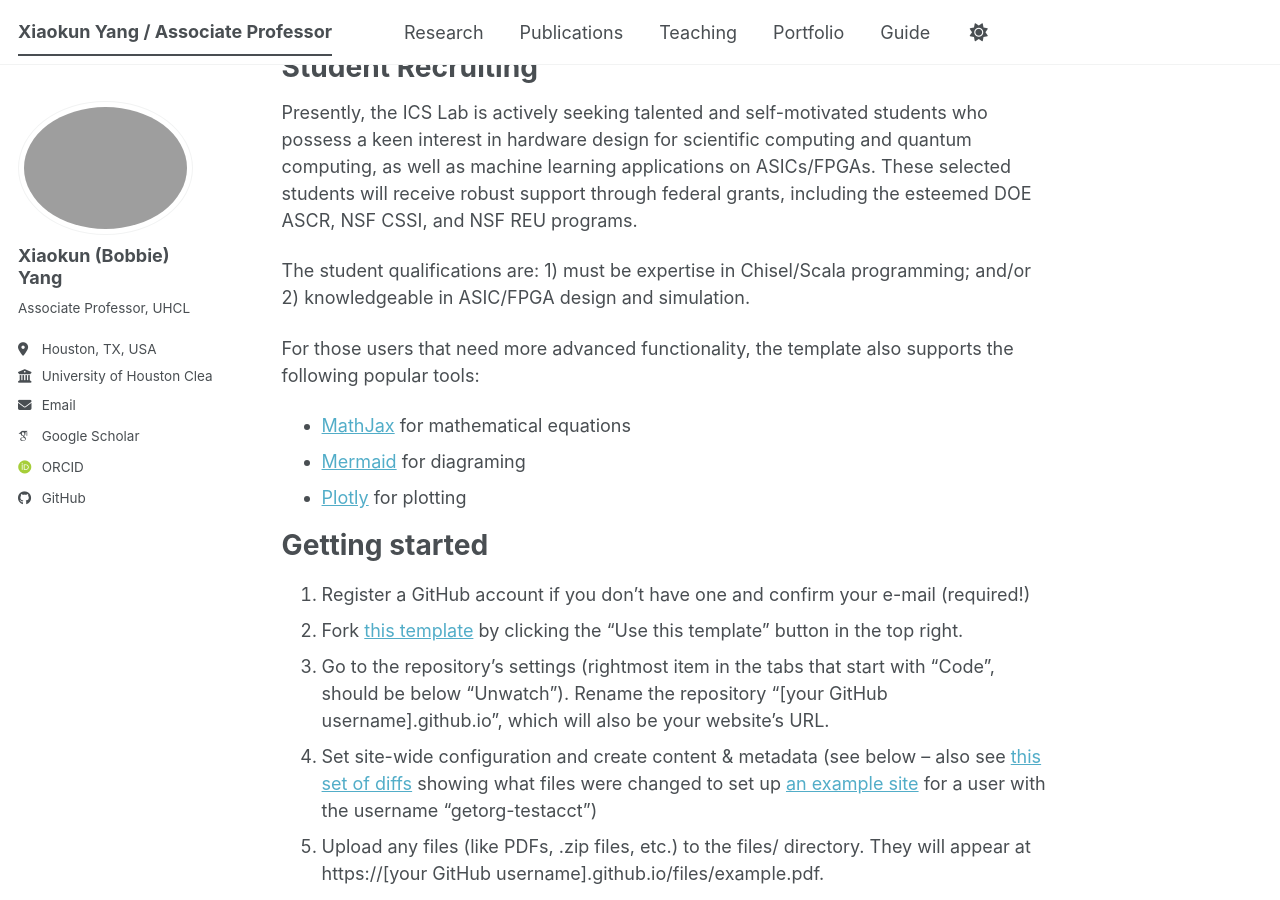
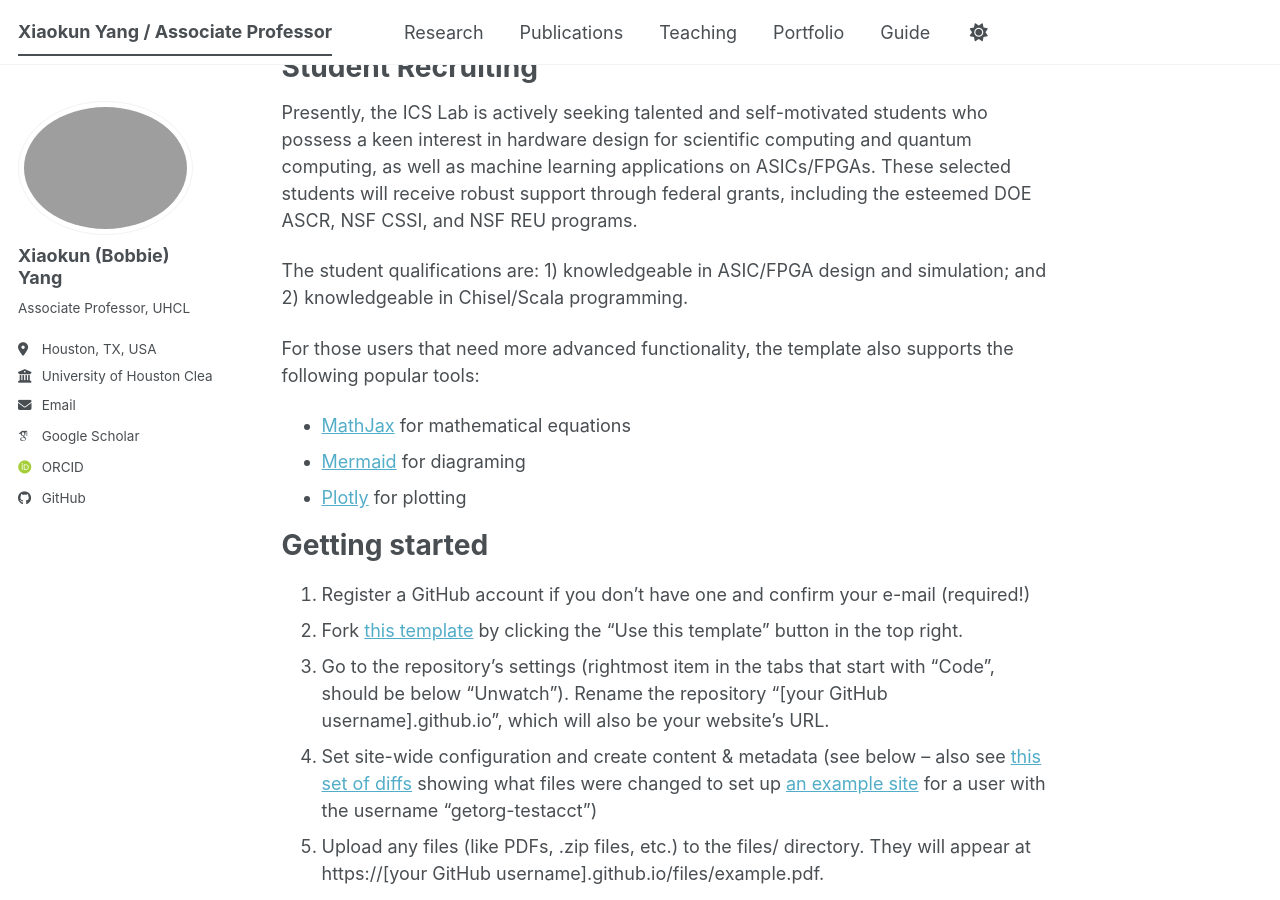
Before and after one commit to bobbieyang/bobbieyang.github.io, a Jekyll site: the page built from _pages/about.md, in a window 1280 px wide and 900 px high, scrolled down 652 px. Built offline with Jekyll 4.4.1, drawn with Linux system fonts in a browser that asks for light colours; some web fonts are replaced; a script bundle is joined from its source files by our own code; library files that are not in the unit come from our copies.

Commit message:
Update about.md

```diff
--- a/_pages/about.md
+++ b/_pages/about.md
@@ -16,7 +16,7 @@ Student Recruiting
 ======
 Presently, the ICS Lab is actively seeking talented and self-motivated students who possess a keen interest in hardware design for scientific computing and quantum computing, as well as machine learning applications on ASICs/FPGAs. These selected students will receive robust support through federal grants, including the esteemed DOE ASCR, NSF CSSI, and NSF REU programs.
 
-The student qualifications are: 1) must be expertise in Chisel/Scala programming; and/or 2) knowledgeable in ASIC/FPGA design and simulation.
+The student qualifications are: 1) knowledgeable in ASIC/FPGA design and simulation; and 2) knowledgeable in Chisel/Scala programming.
 
 For those users that need more advanced functionality, the template also supports the following popular tools:
 - [MathJax](https://www.mathjax.org/) for mathematical equations
```
